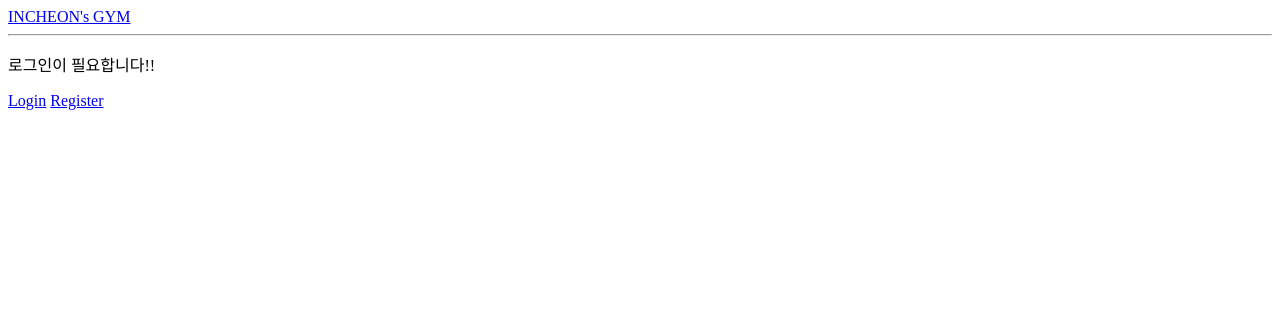
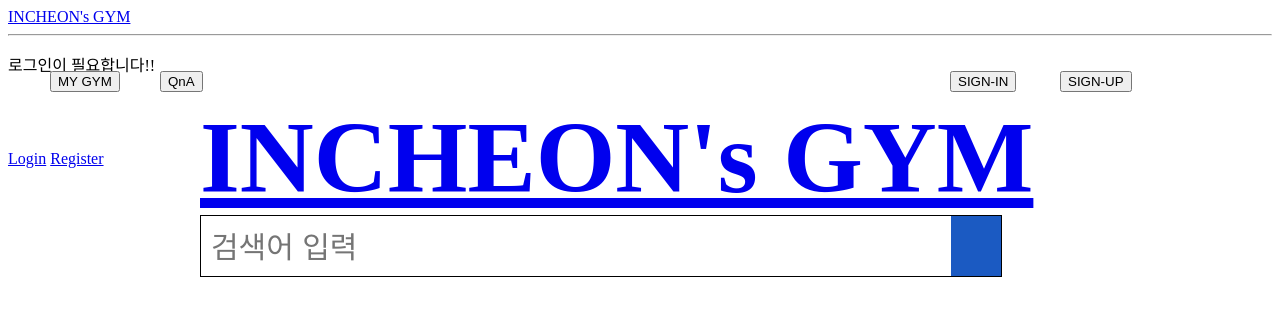
Before and after one commit to YoonJeeHye/Incheon, a Flask app: page / in a window 1280 px wide. Shown: the top 316 px of the page. Run offline with Flask 2, Linux system fonts and the light colour scheme.

Commit message:
메인화면고친거

```diff
--- a/templates/index.html
+++ b/templates/index.html
@@ -5,19 +5,180 @@
 	{% if data %}
 	<h3>{{data}}</h3>
 	{% else %}
+	<!DOCTYPE html>
+<html>
+    <head>
+        <style>
+             .mygym{
+                position: absolute;
+                left: 50px;
+                top: 55px;
+            }
+            .qna{
+                position: absolute;
+                left: 160px;
+                top: 55px;
+            }
+            .signin{
+                position: absolute;
+                left: 950px;
+                top: 55px;
+            }
+            .signup{
+                position: absolute;
+                left: 1060px;
+                top: 55px;
+            }
+            .title{
+                font-family:'배달의민족 도현';
+                font-size: 3.2em;
+                position: absolute;
+                left: 200px;
+                top: 30px;
+            }
+            .search{
+                height: 60px;
+                width: 800px;
+                border: 1px solid black;
+                background: white;
+                position: absolute;
+                left: 200px;
+                top: 215px;
+            }
+            .keyword{
+                font-size: 30px;
+                width: 325px;
+                padding: 10px;
+                border: 0px;
+                outline: none;
+                float: left;
+                position: absolute;
+                top: 5px;
+            }
+            .searchbutton{
+                width: 50px;
+                height: 100%;
+                border: 0px;
+                background: #1b5ac2;
+                outline: none;
+                float: right;
+                color: black;
+            }
+        </style>
+    </head>
+    <body>
+		<a href="/logout">Logout</a> <br> <br>
 
-	<a href="/logout">Logout</a> <br> <br>
-	<form action="" method="POST">
-	  <input type="username" name="username" placeholder="Instagram Username">
-	  <input type="submit" value="Finds">
-	</form>
+        <div class="mygym"><p><a href="/base"><input type = 'button' name = 'MYGYM' value = 'MY GYM' width=80></a></p></div>
+  		<div class="qna"><p><input type = 'button' name = 'qna' value = 'QnA' width=80></a></p></div>
+  		<div class="signin"><p><a href='https://google.com'><input type = 'button' name = 'signin' value = 'SIGN-IN' width=80></a></p></div>
+  		<div class="signup"><p><a href='https://google.com'><input type = 'button' name = 'signup' value = 'SIGN-UP' width=80></a></p></div>
+
+        <div class='title'>
+            <h1><a href="/">INCHEON's GYM</a></h1>
+        </div>
+
+        <form class='search'>
+            <button class='searchbutton' type="submit" name="click" value="">
+            </button>
+
+            <input class='keyword' type="text" placeholder="검색어 입력">
+        </form>
+    </body>
+</html>
 	{% endif %}
 
 {% else %}
 <p>로그인이 필요합니다!!</p>
 
-<a href="/login">Login</a>
-<a href="/register">Register</a>
+<html>
+    <head>
+        <style>
+             .mygym{
+                position: absolute;
+                left: 50px;
+                top: 55px;
+            }
+            .qna{
+                position: absolute;
+                left: 160px;
+                top: 55px;
+            }
+            .signin{
+                position: absolute;
+                left: 950px;
+                top: 55px;
+            }
+            .signup{
+                position: absolute;
+                left: 1060px;
+                top: 55px;
+            }
+            .title{
+                font-family:'배달의민족 도현';
+                font-size: 3.2em;
+                position: absolute;
+                left: 200px;
+                top: 30px;
+            }
+            .search{
+                height: 60px;
+                width: 800px;
+                border: 1px solid black;
+                background: white;
+                position: absolute;
+                left: 200px;
+                top: 215px;
+            }
+            .keyword{
+                font-size: 30px;
+                width: 325px;
+                padding: 10px;
+                border: 0px;
+                outline: none;
+                float: left;
+                position: absolute;
+                top: 5px;
+            }
+            .searchbutton{
+                width: 50px;
+                height: 100%;
+                border: 0px;
+                background: #1b5ac2;
+                outline: none;
+                float: right;
+                color: black;
+            }
+            .login_register{
+                position: absolute;
+                top: 150px;
+            }
+        </style>
+    </head>
+    <body>
+
+        <div class="mygym"><p><a href="/base"><input type = 'button' name = 'MYGYM' value = 'MY GYM' width=80></a></p></div>
+  		<div class="qna"><p><input type = 'button' name = 'qna' value = 'QnA' width=80></a></p></div>
+  		<div class="signin"><p><a href='https://google.com'><input type = 'button' name = 'signin' value = 'SIGN-IN' width=80></a></p></div>
+  		<div class="signup"><p><a href='https://google.com'><input type = 'button' name = 'signup' value = 'SIGN-UP' width=80></a></p></div>
+
+        <div class='title'>
+            <h1><a href="/">INCHEON's GYM</a></h1>
+        </div>
+
+        <form class='search'>
+            <button class='searchbutton' type="submit" name="click" value="">
+            </button>
+
+            <input class='keyword' type="text" placeholder="검색어 입력">
+        </form>
+
+        <div class='login_register'>
+        <a href="/login">Login</a>
+        <a href="/register">Register</a>
+        </div>
+    </body>
+</html>
 
 {% endif %}
 {% endblock %}
```
Also changed, not shown: 1 other file.
